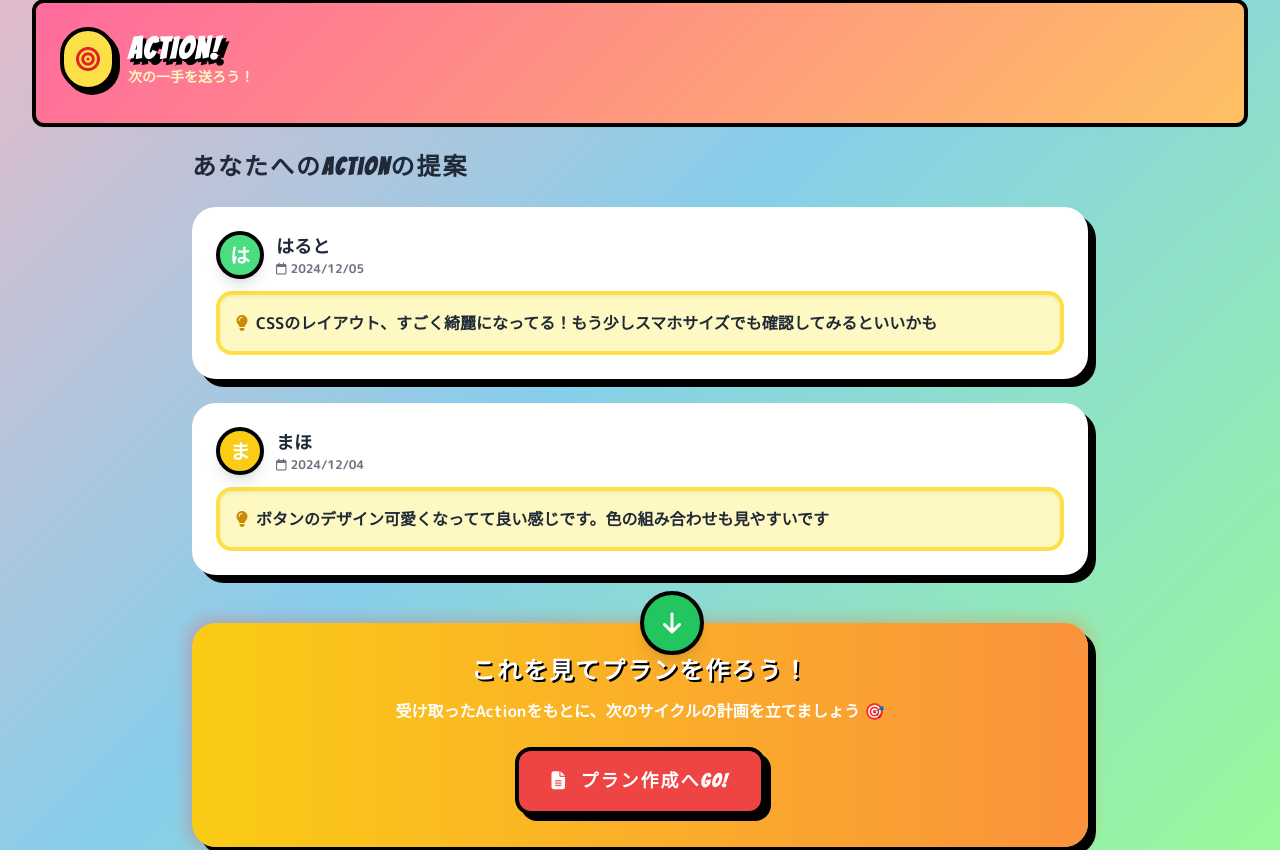
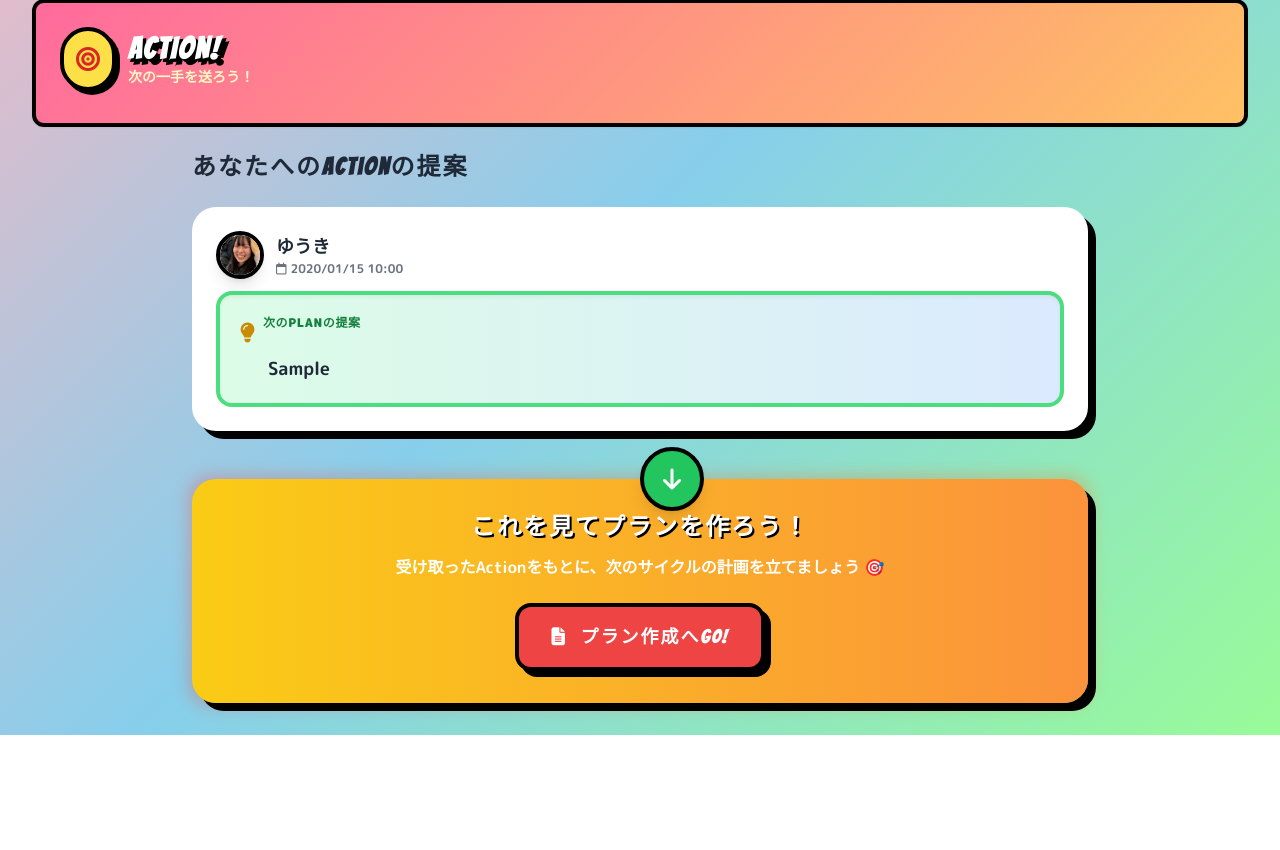
Before and after one commit to taiki-yokoyama/2025winterHackathonB, a PHP site: page /action/index.php in a window 1280 px wide. Shown: the part 289-1139 px from the top of the page. After the commit the page ends 1024 px from the top, so only its background shows below. Run offline with PHP 8.4, Linux system fonts and the light colour scheme; a user stored in the database is signed in; data comes from the database, SQL or seed files in the repository; tables that the repository leaves empty hold one stand-in row (values such as "Sample post"); some libraries are stand-ins or nearby versions; some web fonts are replaced.

Commit message:
action修正

```diff
--- a/src/action/index.php
+++ b/src/action/index.php
@@ -1,11 +1,18 @@
 <?php
 session_start();
 
+// ログインチェック
+if (!isset($_SESSION['user_id'])) {
+    header('Location: /auth/login.php');
+    exit;
+}
+
 // データベース接続
 require_once __DIR__ . '/../dbconnect.php';
+require_once __DIR__ . '/../evaluation_functions.php';
 
 // 現在のユーザーID
-$current_user_id = $_SESSION['user_id'] ?? 1;
+$current_user_id = $_SESSION['user_id'];
 
 // 現在のユーザー情報を取得
 $stmt = $dbh->prepare('SELECT yokomoku, tatemoku, current_mode FROM users WHERE id = ?');
@@ -14,16 +21,22 @@ $current_user = $stmt->fetch(PDO::FETCH_ASSOC);
 $current_mode = $current_user['current_mode'] ?? 'yokomoku';
 $team_value = $current_mode === 'yokomoku' ? $current_user['yokomoku'] : $current_user['tatemoku'];
 
-// 同じチームのメンバーからの自分宛のActionを取得
-$stmt = $dbh->prepare('
-    SELECT a.*, u.name as from_user_name
-    FROM actions a
-    JOIN users u ON a.from_user_id = u.id
-    WHERE a.to_user_id = ? AND u.' . $current_mode . ' = ?
-    ORDER BY a.created_at DESC
-');
-$stmt->execute([$current_user_id, $team_value]);
-$actions = $stmt->fetchAll(PDO::FETCH_ASSOC);
+// 自分宛のAction提案を取得（individual_evaluationsテーブルから）
+$action_proposals = getActionProposalsByTargetUser($dbh, $current_user_id);
+
+// 同じチームのメンバーからの提案のみをフィルタリング
+$filtered_proposals = [];
+foreach ($action_proposals as $proposal) {
+    // 提案者の情報を取得
+    $stmt = $dbh->prepare('SELECT ' . $current_mode . ' FROM users WHERE id = ?');
+    $stmt->execute([$proposal['evaluator_id']]);
+    $evaluator = $stmt->fetch(PDO::FETCH_ASSOC);
+
+    // 同じチームの場合のみ追加
+    if ($evaluator && $evaluator[$current_mode] === $team_value) {
+        $filtered_proposals[] = $proposal;
+    }
+}
 
 // アバター色の配列
 $avatar_colors = ['bg-pink-400', 'bg-blue-400', 'bg-green-400', 'bg-purple-400', 'bg-yellow-400', 'bg-red-400'];
@@ -69,35 +82,46 @@ $avatar_colors = ['bg-pink-400', 'bg-blue-400', 'bg-green-400', 'bg-purple-400',
     <h3 class="text-2xl font-black text-gray-800 mb-6 toy-title">あなたへのActionの提案</h3>
 
     <div class="space-y-6">
-        <?php if (empty($actions)): ?>
+        <?php if (empty($filtered_proposals)): ?>
             <div class="bg-white rounded-3xl p-8 border-6 border-gray-300 shadow-[8px_8px_0_#ccc] text-center">
-                <p class="text-gray-500 text-lg font-bold">まだActionがありません 📭</p>
+                <p class="text-gray-500 text-lg font-bold">まだActionの提案がありません 📭</p>
+                <p class="text-gray-400 text-sm mt-2">チームメンバーからの評価を待ちましょう</p>
             </div>
         <?php else: ?>
-            <?php foreach ($actions as $index => $action): ?>
+            <?php foreach ($filtered_proposals as $index => $proposal): ?>
                 <?php
-                $avatar_color = $avatar_colors[$action['from_user_id'] % count($avatar_colors)];
-                $avatar_initial = mb_substr($action['from_user_name'], 0, 1);
+                $avatar_color = $avatar_colors[$proposal['evaluator_id'] % count($avatar_colors)];
                 ?>
                 <div class="bg-white rounded-3xl p-6 border-6 border-yellow-400 shadow-[8px_8px_0_#000] transform hover:translate-y-1 hover:shadow-[4px_4px_0_#000] transition-all">
                     <div class="flex items-start gap-4">
                         <div class="flex-1">
                             <div class="flex items-center gap-3 mb-3">
-                                <div class="w-12 h-12 rounded-full border-4 border-black flex items-center justify-center font-black text-xl shadow-lg <?php echo $avatar_color; ?> text-white">
-                                    <?php echo htmlspecialchars($avatar_initial); ?>
-                                </div>
+                                <?php if (!empty($proposal['evaluator_icon'])): ?>
+                                    <div class="w-12 h-12 rounded-full border-4 border-black overflow-hidden shadow-lg">
+                                        <img src="/assets/img/gacha_img/<?php echo htmlspecialchars($proposal['evaluator_icon']); ?>"
+                                             alt="<?php echo htmlspecialchars($proposal['evaluator_name']); ?>"
+                                             class="w-full h-full object-cover">
+                                    </div>
+                                <?php else: ?>
+                                    <div class="w-12 h-12 rounded-full border-4 border-black flex items-center justify-center font-black text-xl shadow-lg <?php echo $avatar_color; ?> text-white">
+                                        <?php echo htmlspecialchars(mb_substr($proposal['evaluator_name'], 0, 1)); ?>
+                                    </div>
+                                <?php endif; ?>
                                 <div>
-                                    <h4 class="font-black text-lg text-gray-800"><?php echo htmlspecialchars($action['from_user_name']); ?></h4>
+                                    <h4 class="font-black text-lg text-gray-800"><?php echo htmlspecialchars($proposal['evaluator_name']); ?></h4>
                                     <p class="text-xs text-gray-500 flex items-center">
                                         <i class="fa-regular fa-calendar mr-1"></i>
-                                        <?php echo date('Y/m/d', strtotime($action['created_at'])); ?>
+                                        <?php echo date('Y/m/d H:i', strtotime($proposal['created_at'])); ?>
                                     </p>
                                 </div>
                             </div>
-                            <div class="bg-yellow-100 rounded-2xl p-4 border-4 border-yellow-300 shadow-inner">
-                                <p class="text-gray-800 font-bold flex items-start gap-2">
-                                    <i class="fa-solid fa-lightbulb text-yellow-600 mt-1"></i>
-                                    <?php echo nl2br(htmlspecialchars($action['content'])); ?>
+                            <div class="bg-gradient-to-r from-green-100 to-blue-100 rounded-2xl p-5 border-4 border-green-400 shadow-inner">
+                                <div class="flex items-start gap-2 mb-2">
+                                    <i class="fa-solid fa-lightbulb text-yellow-600 text-xl mt-1"></i>
+                                    <span class="text-xs font-black text-green-700 uppercase tracking-wider">次のPlanの提案</span>
+                                </div>
+                                <p class="text-gray-800 font-bold text-lg pl-7">
+                                    <?php echo nl2br(htmlspecialchars($proposal['action_proposal'])); ?>
                                 </p>
                             </div>
                         </div>
```
